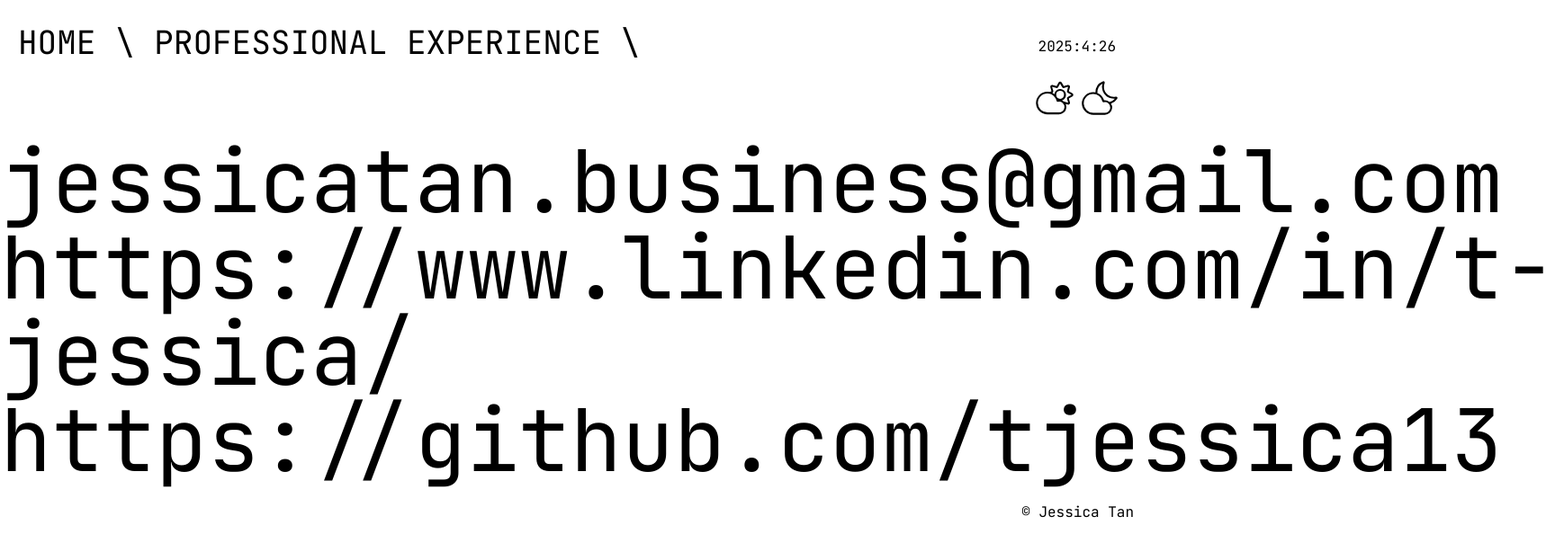
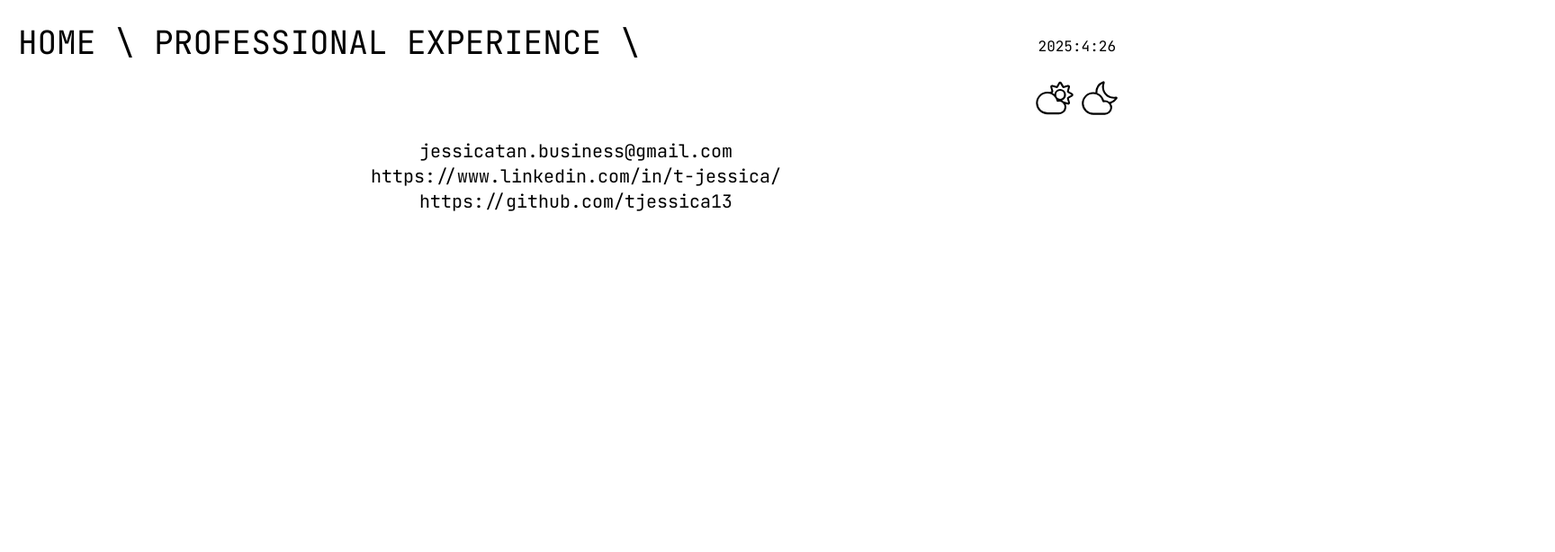
Before and after one commit to tjessica13/personal-website, a Next.js app: page /contact in a window 1280 px wide. Shown: the top 614 px of the page at 90% size, 1728 px wide, since content can reach past the window. Built offline with nearby package versions, Linux system fonts and the light colour scheme.

Commit message:
changing fonts

```diff
--- a/app/about-me/page.tsx
+++ b/app/about-me/page.tsx
@@ -19,7 +19,7 @@
                 </div>
             </div>
 
-            <div className="text-center mt-25 mb-25"><h2 className={`${sedgwick_Ave_Display.className} name text-6xl`}>Jessica Tan</h2>
+            <div className="text-center mt-25 mb-25"><h2 className="name text-6xl">Jessica Tan</h2>
                 <h3>[Software Developer, Web Developer]</h3>
                 <p>
                     I have a combined 1.5 years of co-op work experience with 2 terms at Ross Video,<br />
--- a/app/contact/page.tsx
+++ b/app/contact/page.tsx
@@ -12,11 +12,9 @@
                 </div>
             </div>
 
-            <h1 className="text-right text-8xl">jessicatan.business@gmail.com</h1>
-            <a href="https://www.linkedin.com/in/t-jessica/"><h1 className="text-8xl">https://www.linkedin.com/in/t-jessica/</h1></a>
-            <a href="https://github.com/tjessica13"><h1 className="text-right text-8xl">https://github.com/tjessica13</h1></a>
-
-            <p className="copyright flex justify-end">&copy; Jessica Tan</p>
+            <h1 className="text-center text-xl">jessicatan.business@gmail.com</h1>
+            <a href="https://www.linkedin.com/in/t-jessica"><h1 className="text-center text-xl">https://www.linkedin.com/in/t-jessica/</h1></a>
+            <a href="https://github.com/tjessica13"><h1 className="text-center text-xl">https://github.com/tjessica13</h1></a>
         </div>
     )
 }
```
